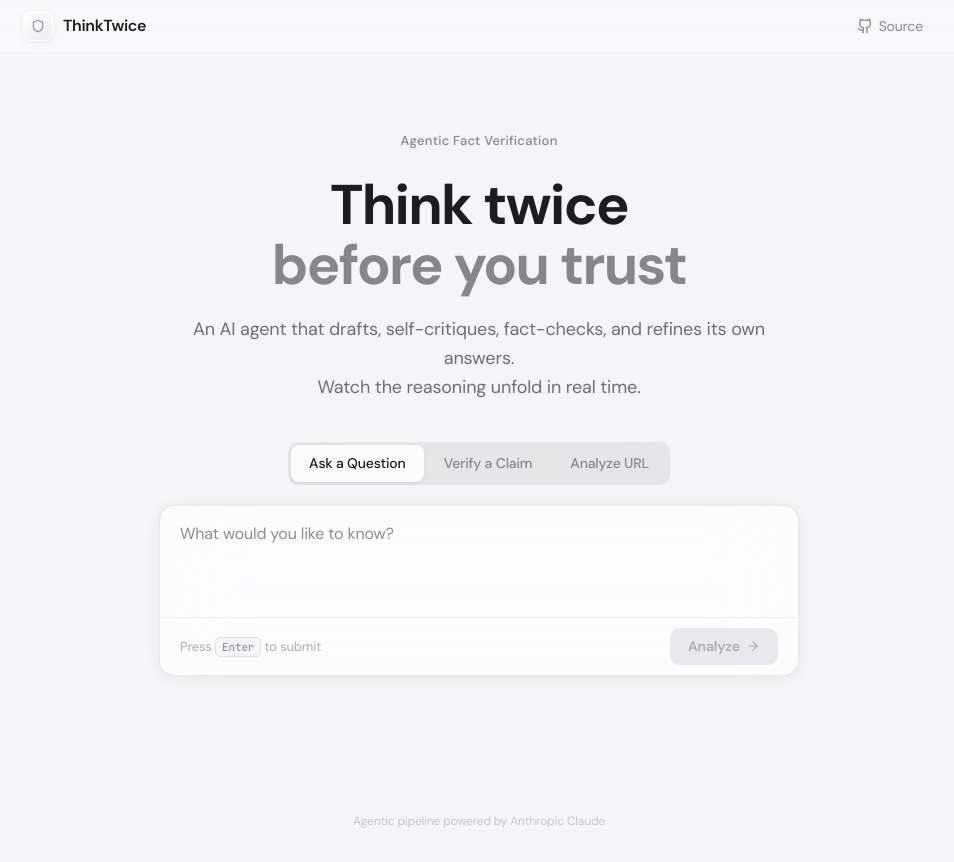
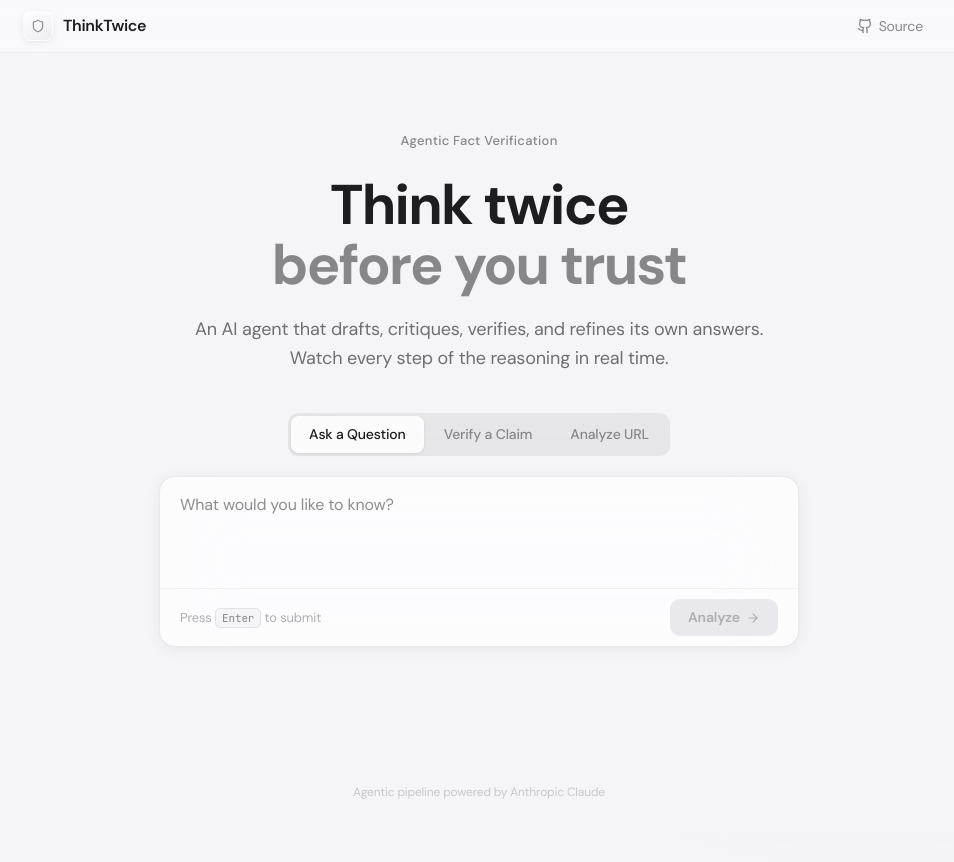
Before and after one commit to apattichis/thinktwice, a Next.js app in the folder frontend/: page / in a window 1280 px wide. Shown: the whole page, without its empty margins (161-1115 px from the left). After the commit the page ends 833 px from the top, so only its background shows below. Built offline with nearby package versions, Linux system fonts and the light colour scheme; no server answers.

Commit message:
fix(frontend): shorten hero line 1 to prevent wrapping

```diff
--- a/frontend/src/app/page.tsx
+++ b/frontend/src/app/page.tsx
@@ -96,9 +96,9 @@ export default function Home() {
                     lineHeight: 1.6,
                   }}
                 >
-                  An AI agent that drafts, self-critiques, fact-checks, and refines its own answers.
+                  An AI agent that drafts, critiques, verifies, and refines its own answers.
                   <br />
-                  Watch the reasoning unfold in real time.
+                  Watch every step of the reasoning in real time.
                 </p>
               </motion.div>
             )}
```
